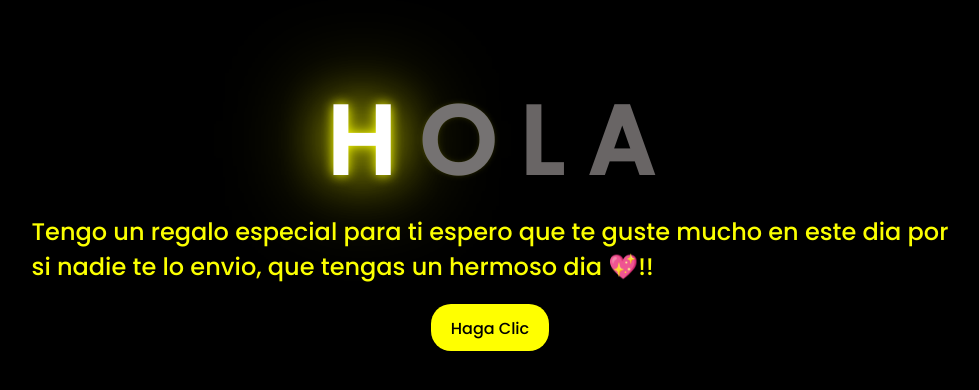
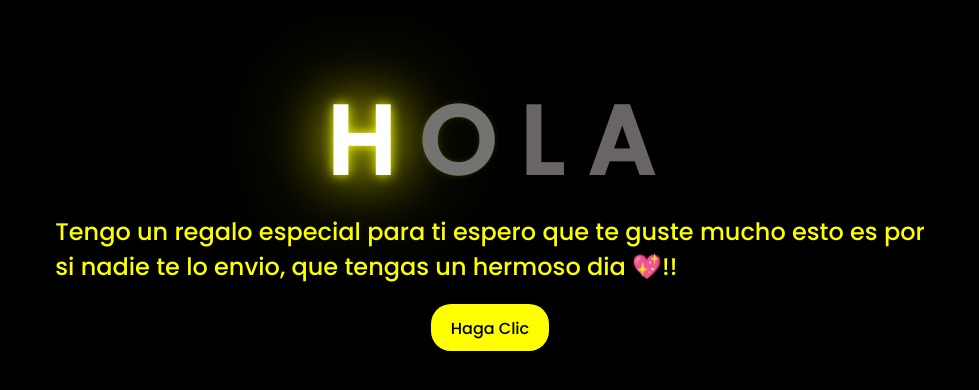
Before and after one commit to Bymatius2807/Floresparati, a plain HTML site: page index.html in a window 1280 px wide. Shown: the part 198-588 px from the top of the page, without its empty margins (158-1137 px from the left). Drawn offline with Linux system fonts and the light colour scheme.

Commit message:
Update index.html

```diff
--- a/index.html
+++ b/index.html
@@ -25,7 +25,7 @@
         <span></span>
     </div>
     <div class="description">
-        <span>Tengo un regalo especial para ti espero que te guste mucho en este dia por <br>
+        <span>Tengo un regalo especial para ti espero que te guste mucho esto es por <br>
         si nadie te lo envio, que tengas un hermoso dia 💖!!</span>
     </div>
     <div class="button">
```
